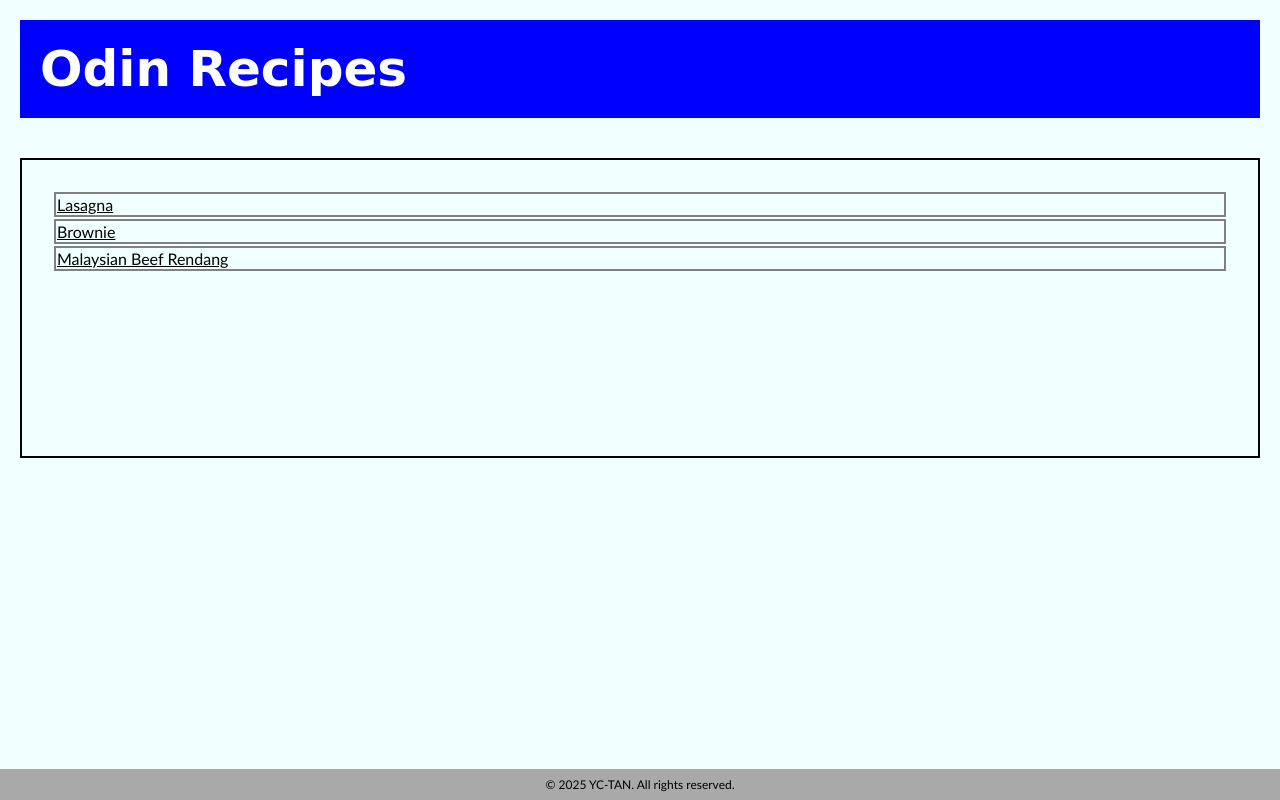
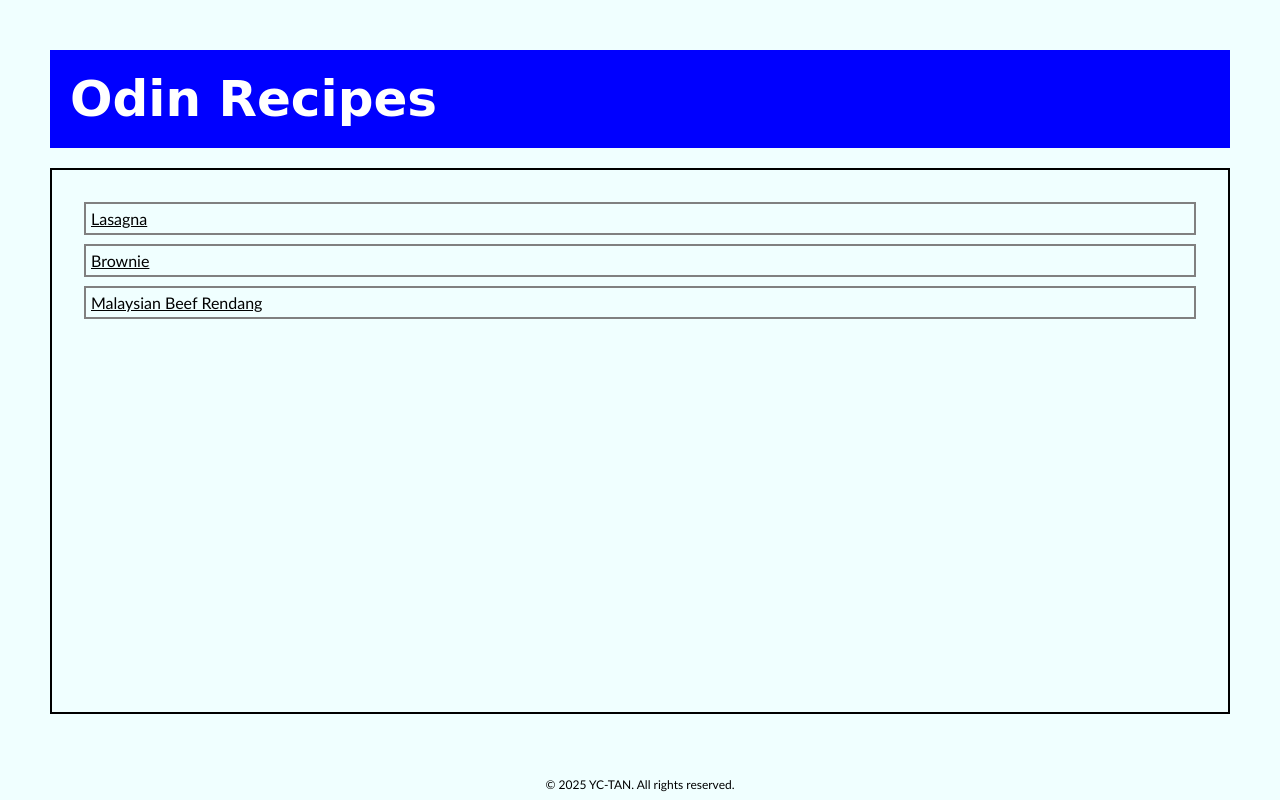
Before and after one commit to YC-TAN/odin-recipes, a plain HTML site: page index.html in a window 1280 px wide. Drawn offline with Linux system fonts and the light colour scheme.

Commit message:
Update README, Add style to Homepage
Homepage:
- Adjust content box's height based on view height
- Make links in content-box flex items

```diff
--- a/static/styles.css
+++ b/static/styles.css
@@ -16,67 +16,79 @@ html {
     margin: 0;
 }
 
+h1 {
+    font-family: "Lucida Handwriting", cursive;
+}
+
+/* Homepage */
 .container {
     display: flex;
     flex-direction: column;
-}
-
-h1 {
-    font-family: "Lucida Handwriting", cursive;
-    font-size: 36px;
-    font-weight: 700;
+    flex-wrap: nowrap;
+    /* gap: 20px; */
 }
 
 .title-box,
+.content-box {
+    margin: 0 50px;
+}
+
+.title-box {
+    margin-top: 50px;
+    margin-bottom: 20px;
+}
+
+/* Homepage title */
 .main-title {
     background-color: blue;
     color: white;
-    margin: 20px;
     font-size: 50px;
+    font-weight: 700;
+    padding: 20px
 }
 
-
+/* Homepage Content */
 .content-box {
     padding: 30px;
     border: 2px solid black;
-    /* border-top: 5px dotted gray; */
-    height: 300px;
-    margin: 20px;
+    min-height: calc(100vh - 88px - 150px - 4px - 12px);
 }
 
+/* Homepage Links */
+ul {
+    list-style: none;
+    display: flex;
+    flex-direction: column;
+    gap: 5px;
+
+}
+
+li {
+    padding: 5px;
+    margin: 2px;
+    border: 2px solid gray;
+}
+
+/* Recipe page */
 .recipe-title {
     background-color: gold;
 }
 
-/* Links */
-ul {
-    /* display: inline; */
-    list-style: none;
-    display: block;
-}
-
-li {
-    padding: 1px;
-    margin: 2px;
-    border: 2px solid gray;
-}
-
-.link {
+.home-link {
     color: #808080;
     font-weight: bold;
     font-size: medium;
     font-family: "Papyrus", fantasy;
 }
 
+/* footer */
 .footer {
     position: fixed;
     left: 0;
     bottom: 0;
     width: 100%;
-    background-color: darkgray;
     color: black;
     text-align: center;
     padding: 8px;
     font-size: 12px;
-    margin-top: 20px;
 }
```
Also changed, not shown: 1 other file.
